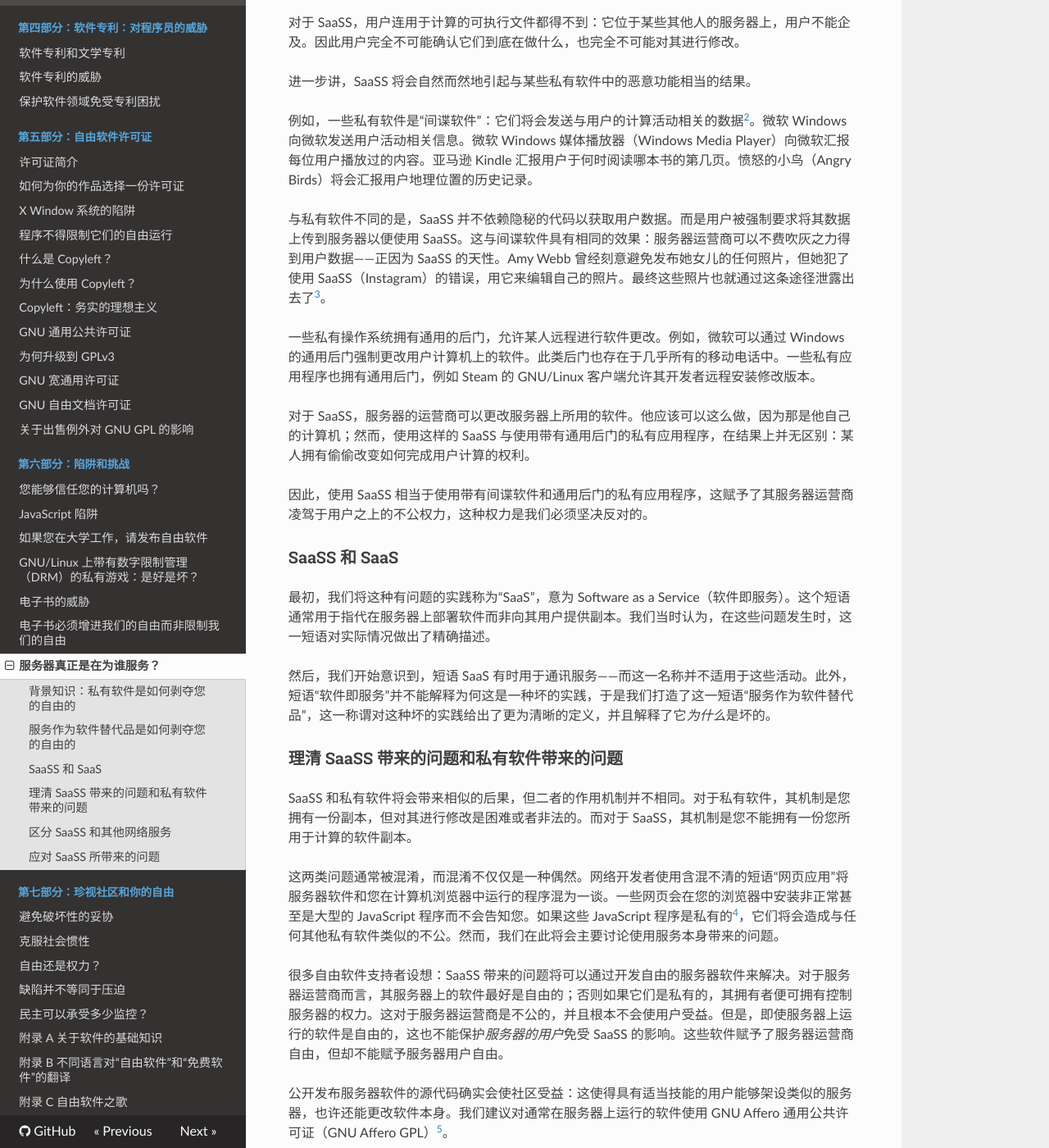
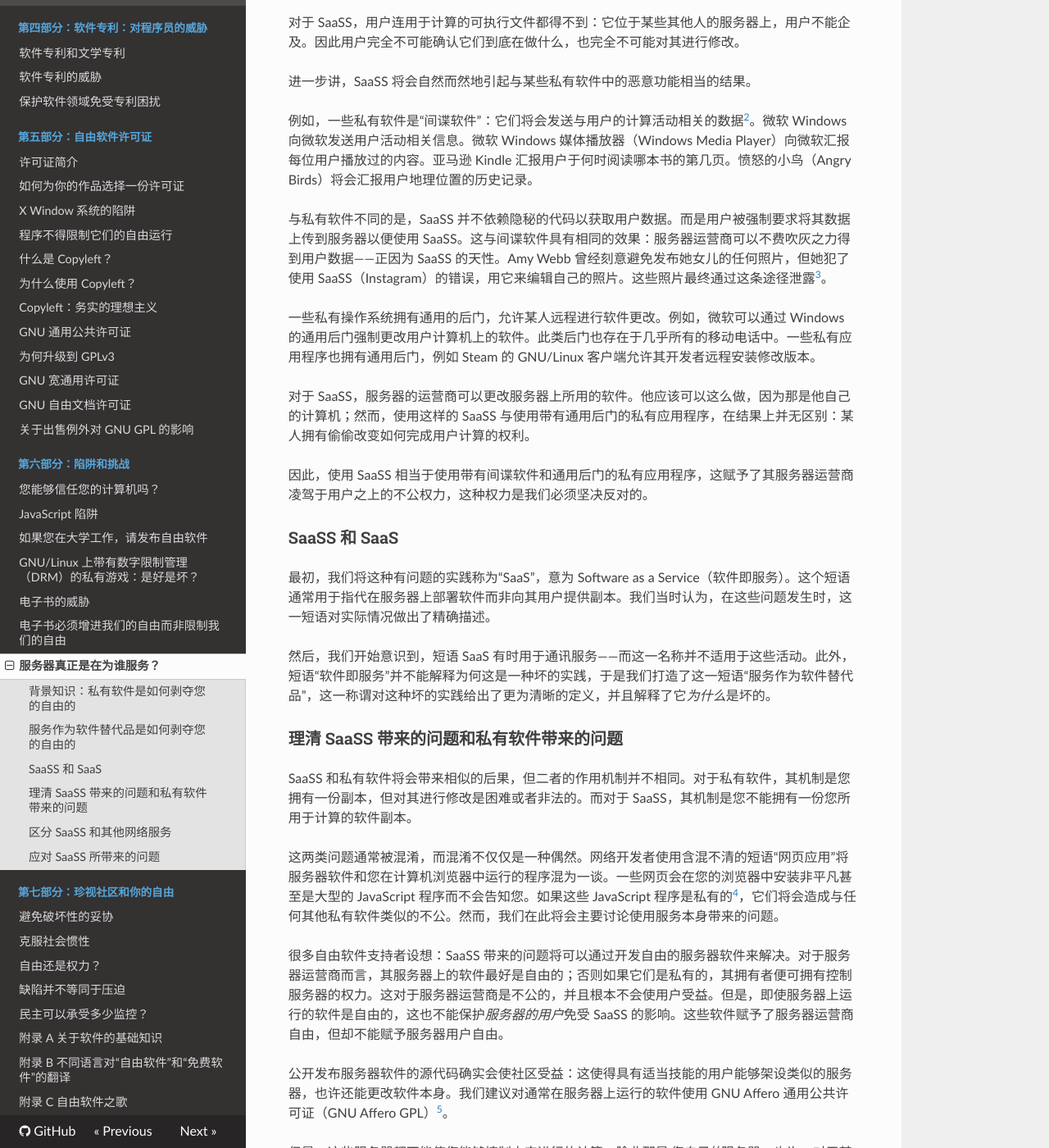
Before and after one commit to beijinglug/fsfs-zh, an MkDocs documentation site: the page built from docs/who-does-that-server-really-serve.md, in a window 1280 px wide and 1400 px high, scrolled down 1333 px. Shown: the whole window at 82% size. Built offline with MkDocs 1.6.1, drawn with Linux system fonts in a browser that asks for light colours; nearby versions of some CDN libraries; old or Windows-style settings are respelled for this version of MkDocs; some of the changed text lies outside the part shown.

Commit message:
Minor revisions by Nadebula
Fixed a translation for "nontrivial"

```diff
--- a/docs/who-does-that-server-really-serve.md
+++ b/docs/who-does-that-server-really-serve.md
@@ -31,7 +31,7 @@ SaaSS 指的是使用某种由其他人实现的服务来替代您所运行的
 
 例如，一些私有软件是“间谍软件”：它们将会发送与用户的计算活动相关的数据[^server-2]。微软 Windows 向微软发送用户活动相关信息。微软 Windows 媒体播放器（Windows Media Player）向微软汇报每位用户播放过的内容。亚马逊 Kindle 汇报用户于何时阅读哪本书的第几页。愤怒的小鸟（Angry Birds）将会汇报用户地理位置的历史记录。
 
-与私有软件不同的是，SaaSS 并不依赖隐秘的代码以获取用户数据。而是用户被强制要求将其数据上传到服务器以便使用 SaaSS。这与间谍软件具有相同的效果：服务器运营商可以不费吹灰之力得到用户数据——正因为 SaaSS 的天性。Amy Webb 曾经刻意避免发布她女儿的任何照片，但她犯了使用 SaaSS（Instagram）的错误，用它来编辑自己的照片。最终这些照片也就通过这条途径泄露出去了[^server-3]。
+与私有软件不同的是，SaaSS 并不依赖隐秘的代码以获取用户数据。而是用户被强制要求将其数据上传到服务器以便使用 SaaSS。这与间谍软件具有相同的效果：服务器运营商可以不费吹灰之力得到用户数据——正因为 SaaSS 的天性。Amy Webb 曾经刻意避免发布她女儿的任何照片，但她犯了使用 SaaSS（Instagram）的错误，用它来编辑自己的照片。这些照片最终通过这条途径泄露[^server-3]。
 
 一些私有操作系统拥有通用的后门，允许某人远程进行软件更改。例如，微软可以通过 Windows 的通用后门强制更改用户计算机上的软件。此类后门也存在于几乎所有的移动电话中。一些私有应用程序也拥有通用后门，例如 Steam 的 GNU/Linux 客户端允许其开发者远程安装修改版本。
 
@@ -49,7 +49,7 @@ SaaSS 指的是使用某种由其他人实现的服务来替代您所运行的
 
 SaaSS 和私有软件将会带来相似的后果，但二者的作用机制并不相同。对于私有软件，其机制是您拥有一份副本，但对其进行修改是困难或者非法的。而对于 SaaSS，其机制是您不能拥有一份您所用于计算的软件副本。
 
-这两类问题通常被混淆，而混淆不仅仅是一种偶然。网络开发者使用含混不清的短语“网页应用”将服务器软件和您在计算机浏览器中运行的程序混为一谈。一些网页会在您的浏览器中安装非正常甚至是大型的 JavaScript 程序而不会告知您。如果这些 JavaScript 程序是私有的[^server-4]，它们将会造成与任何其他私有软件类似的不公。然而，我们在此将会主要讨论使用服务本身带来的问题。
+这两类问题通常被混淆，而混淆不仅仅是一种偶然。网络开发者使用含混不清的短语“网页应用”将服务器软件和您在计算机浏览器中运行的程序混为一谈。一些网页会在您的浏览器中安装非平凡甚至是大型的 JavaScript 程序而不会告知您。如果这些 JavaScript 程序是私有的[^server-4]，它们将会造成与任何其他私有软件类似的不公。然而，我们在此将会主要讨论使用服务本身带来的问题。
 
 很多自由软件支持者设想：SaaSS 带来的问题将可以通过开发自由的服务器软件来解决。对于服务器运营商而言，其服务器上的软件最好是自由的；否则如果它们是私有的，其拥有者便可拥有控制服务器的权力。这对于服务器运营商是不公的，并且根本不会使用户受益。但是，即使服务器上运行的软件是自由的，这也不能保护*服务器的用户*免受 SaaSS 的影响。这些软件赋予了服务器运营商自由，但却不能赋予服务器用户自由。
 
@@ -107,7 +107,6 @@ Google Docs 向我们展示要评估单一服务到底可以有多么复杂。
 
 与此同时，如果一家商业公司邀请您使用它的服务器来进行您自己的计算任务，不要屈服；也不要使用 SaaSS。不要购买或安装所谓的“瘦客户机”，它们只不过是厂商为了使您在其服务器上进行真实工作而提供的低性能计算机，除非您将会在*您自己的*服务器上使用它们。使用一台真实的计算机来工作并且保存您的数据。使用您自己的自由软件副本来进行您自己的计算，这是为了您的自由。
 
-
  [^server-1]: 请加入我们的运动一起反对 DRM，它位于[DefectiveByDesign.org](DefectiveByDesign.org)。
 
  [^server-2]: 如需获知监控正在通过哪些日益增加的方式在业界蔓延，参见 <http://gnu.org/philosophy/proprietary/proprietary-surveillance.html>。
```
Also changed, not shown: other parts of docs/who-does-that-server-really-serve.md (+1 -1 lines).
